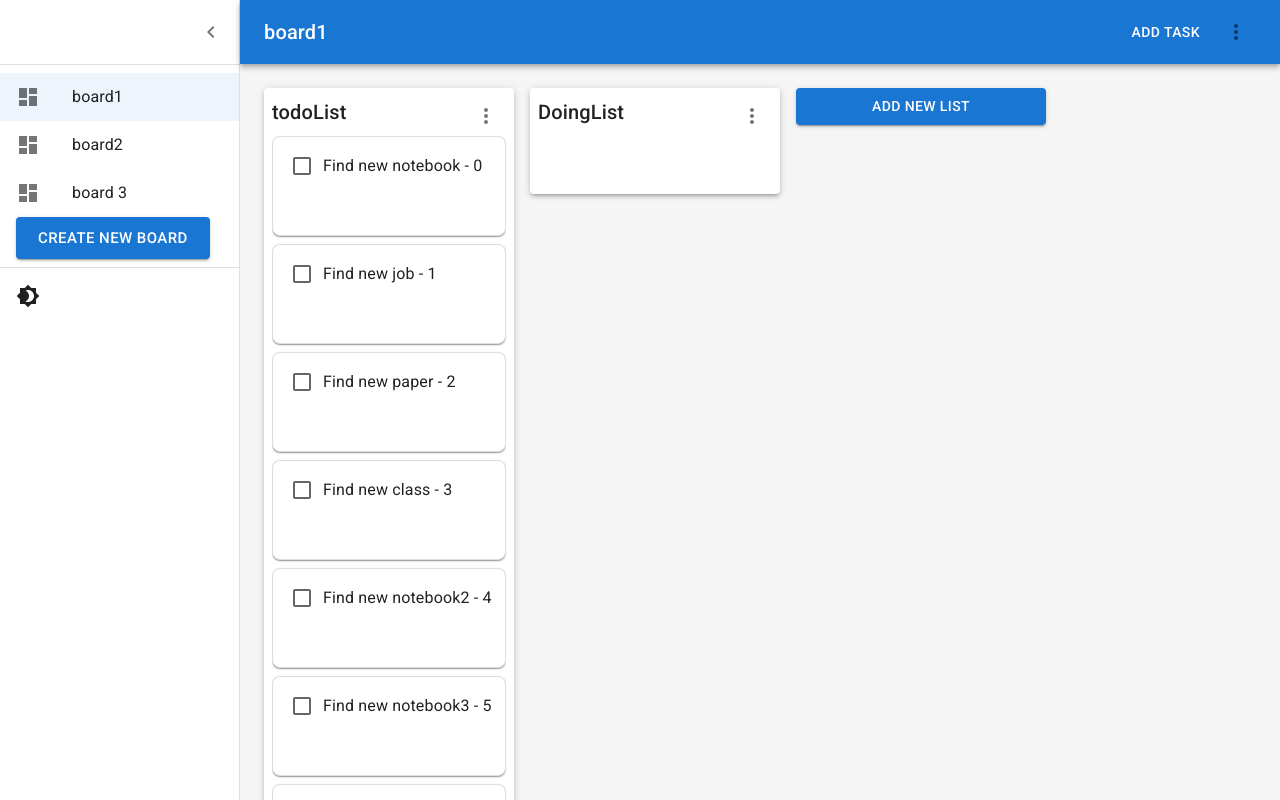
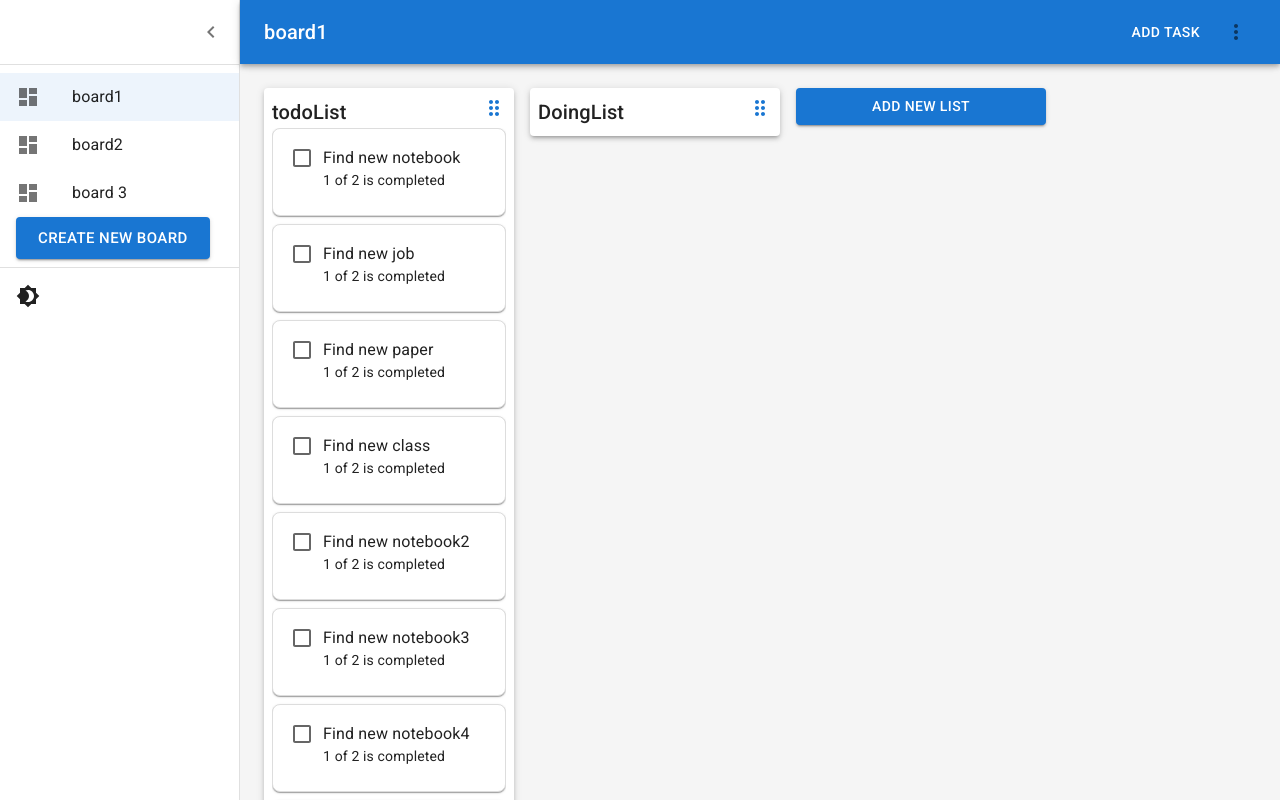
Before and after one commit to zeynabmvs/kanba, a React (Vite) app: page / in a window 1280 px wide. Built offline with nearby package versions, Linux system fonts and the light colour scheme.

Commit message:
style fixes

```diff
--- a/src/components/BoardList.jsx
+++ b/src/components/BoardList.jsx
@@ -4,7 +4,7 @@ import Box from "@mui/material/Box";
 import {useDispatch} from "react-redux";
 import {openModal} from "../features/modalSlice";
 import BoardListCard from "./BoardListCard";
-import OptionsMenu from "./OptionsMenu";
+import {DragIndicator} from "@mui/icons-material";
 
 const BoardList = ({list, index}) => {
 	const dispatch = useDispatch();
@@ -38,7 +38,7 @@ const BoardList = ({list, index}) => {
 						width: "250px",
 						// backgroundColor: snapshot.isDragging ? "lightblue" : theme.backgroundColor,
 						alignSelf: "flex-start",
-						listStyleType: "none"
+						listStyleType: "none",
 					}}
 					className={`${snapshot.isDragging && "is-dragging "}`}
 					ref={provided.innerRef}
@@ -48,18 +48,19 @@ const BoardList = ({list, index}) => {
 					<Stack
 						direction="row"
 						justifyContent="space-between"
-						{...provided.dragHandleProps}
-
-						sx={{"&:hover": {bgcolor: "lightblue"},}}
+						// sx={{"&:hover": {bgcolor: "lightblue"},}}
 					>
 						<Typography variant={"h6"}>
 							{list.title}
 						</Typography>
-						<OptionsMenu
-							text="list"
-							onEdit={onEditListHandler}
-							onDelete={onDeleteListHandler}
-						></OptionsMenu>
+						<Box  {...provided.dragHandleProps}>
+							<DragIndicator color={"primary"}/>
+						</Box>
+						{/*<OptionsMenu*/}
+						{/*	text="list"*/}
+						{/*	onEdit={onEditListHandler}*/}
+						{/*	onDelete={onDeleteListHandler}*/}
+						{/*></OptionsMenu>*/}
 					</Stack>
 
 					<Droppable
@@ -71,9 +72,7 @@ const BoardList = ({list, index}) => {
 							<Box
 								ref={provided.innerRef}
 								{...provided.droppableProps}
-								// height="100%"
-								overflow="auto"
-								sx={{minHeight: "50px", overflow: "auto"}}
+								sx={{overflow: "auto"}}
 							>
 								{list.tasks?.map((item, index) => (
 									<BoardListCard key={item.id} task={item} index={index}/>
--- a/src/components/BoardListCard.jsx
+++ b/src/components/BoardListCard.jsx
@@ -3,6 +3,8 @@ import {Checkbox, Paper, Stack, Typography} from "@mui/material";
 import {useDispatch} from "react-redux";
 import {editTask} from "../features/boardsSlice";
 import {openModal} from "../features/modalSlice";
+import Box from "@mui/material/Box";
+import {useMemo} from "react";
 
 const BoardListCard = ({task, index}) => {
 	const dispatch = useDispatch();
@@ -19,6 +21,11 @@ const BoardListCard = ({task, index}) => {
 		);
 	};
 
+	const subtasksCount = task?.subtasks.length
+	const subtasksCompletedCount = useMemo(() => {
+		return task?.subtasks.filter(i => i.status === 'completed').length
+	}, [task.subtasks])
+
 	return (
 		<Draggable draggableId={task.id} index={index}>
 			{(provided, snapshot) => (
@@ -29,8 +36,8 @@ const BoardListCard = ({task, index}) => {
 						// margin: 5,
 						border: "1px solid #ddd",
 						borderRadius: 2,
-						minHeight: "100px",
 						mb: "8px",
+						cursor: "pointer"
 					}}
 					className={`${snapshot.isDragging && "is-dragging-card "}`}
 					ref={provided.innerRef}
@@ -42,14 +49,22 @@ const BoardListCard = ({task, index}) => {
 							checked={task.status === "completed"}
 							onChange={handleStatusChange}
 						/>
+
+						<Box onClick={() => onShowTasksDetail()} sx={{flexGrow: 1, minHeight: "70px",}}>
 							<Typography
 								variant="body1"
 								className={`${task.status === "completed" ? "line-through" : ""}`}
-							onClick={() => onShowTasksDetail()}
 								sx={{paddingTop: "9px"}}
 							>
-							{task.title} - {index}
+								{task.title}
 							</Typography>
+							<Box>
+								<Typography variant={"body2"}>
+									{`${subtasksCompletedCount} of ${subtasksCount} is completed`}
+								</Typography>
+							</Box>
+						</Box>
+
 					</Stack>
 				</Paper>
 			)}
--- a/src/components/Dashboard.jsx
+++ b/src/components/Dashboard.jsx
@@ -116,7 +116,7 @@ export default function Dashboard() {
 							: theme.palette.grey[900],
 					flexGrow: 1,
 					height: "100vh",
-					overflow: "hidden",
+					overflow: "auto"
 				}}
 			>
 				<Toolbar/>
```
Lines whose indentation alone changed are shown as unchanged.
